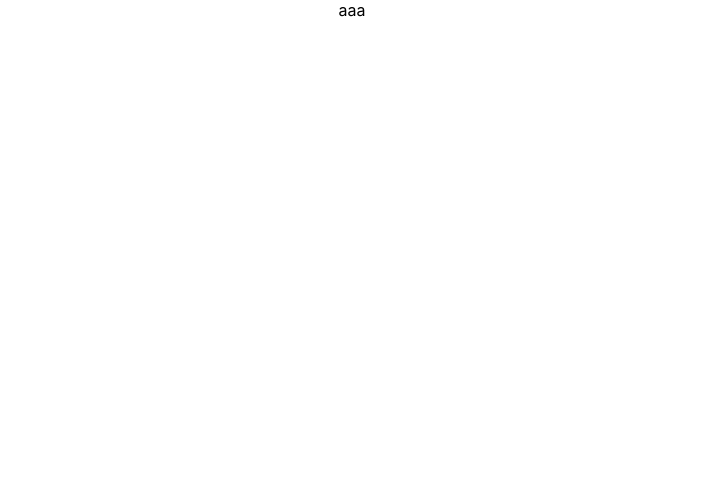
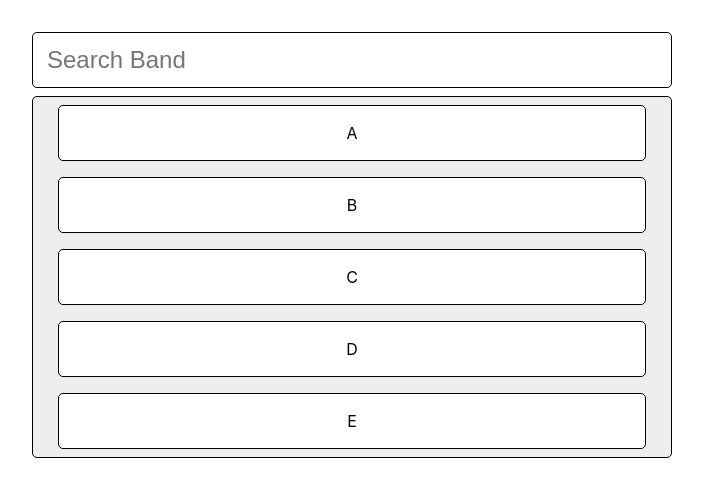
Before and after one commit to xndong1020/tricentis-code-test, a React (Create React App) app: page / in a window 1280 px wide. Shown: the top 496 px of the page, without its empty margins (288-991 px from the left). Built offline with nearby package versions, Linux system fonts and the light colour scheme; the HTML template or start-up script is replaced by a standard one.

Commit message:
Add style

```diff
--- a/src/App.css
+++ b/src/App.css
@@ -1,38 +1,46 @@
-.App {
-  text-align: center;
+* {
+  box-sizing: border-box;
 }
 
-.App-logo {
-  height: 40vmin;
-  pointer-events: none;
-}
-
-@media (prefers-reduced-motion: no-preference) {
-  .App-logo {
-    animation: App-logo-spin infinite 20s linear;
-  }
-}
-
-.App-header {
-  background-color: #282c34;
-  min-height: 100vh;
+.app-container {
+  margin-top: 32px;
   display: flex;
   flex-direction: column;
   align-items: center;
   justify-content: center;
-  font-size: calc(10px + 2vmin);
-  color: white;
 }
 
-.App-link {
-  color: #61dafb;
+.search-input {
+  width: 50vw;
+  height: 56px;
+  margin-bottom: 8px;
+  font-size: 1.5rem;
+  border: 1px solid #000;
+  border-radius: 5px;
+  text-indent: 12px;
 }
 
-@keyframes App-logo-spin {
-  from {
-    transform: rotate(0deg);
-  }
-  to {
-    transform: rotate(360deg);
-  }
+.lists {
+  width: 50vw;
+  background-color: #eee;
+  display: flex;
+  flex-direction: column;
+  align-items: center;
+  justify-content: center;
+  border: 1px solid #000;
+  border-radius: 5px;
 }
+
+
+.item {
+  background: #fff;
+  display: flex;
+  align-items: center;
+  justify-content: center;
+  width: 46vw;
+  height: 56px;
+  margin: 8px;
+  padding: 10px;
+  border: 1px solid #000;
+  border-radius: 5px;
+}
--- a/src/App.tsx
+++ b/src/App.tsx
@@ -1,12 +1,29 @@
-import React from 'react';
-import './App.css';
+import React, { FC, useMemo, useState } from 'react'
+import './App.css'
+import SearchItemsList from './component/SearchItemsList'
 
-function App() {
+const App: FC = () => {
+  const initSearchItems = useMemo(() => ['A', 'B', 'C', 'D', 'E'], [])
+  const [items, setItems] = useState(initSearchItems)
+  const [searchTerm, setSearchTerm] = useState('')
+
+  const handleSearch = (value: string) => {
+    setSearchTerm(value)
+  }
   return (
-    <div className="App">
-      aaa
+    <div className='app-container'>
+      <input
+        className='search-input'
+        type='text'
+        placeholder='Search Band'
+        value={searchTerm}
+        onChange={e => {
+          handleSearch(e.target.value)
+        }}
+      />
+      <SearchItemsList items={items} />
     </div>
-  );
+  )
 }
 
-export default App;
+export default App
--- /dev/null
+++ b/src/component/SearchItem.tsx
@@ -0,0 +1,11 @@
+import React, { FC, memo } from 'react'
+
+interface SearchItemProps {
+  item: string
+}
+
+const SearchItem: FC<SearchItemProps> = ({ item }) => {
+  return <div className='item'>{item}</div>
+}
+
+export default memo(SearchItem)
--- /dev/null
+++ b/src/component/SearchItemsList.tsx
@@ -0,0 +1,17 @@
+import React, { FC } from 'react'
+import SearchItem from './SearchItem'
+
+interface SearchItemsListProps {
+  items: string[]
+}
+
+const SearchItemsList: FC<SearchItemsListProps> = ({ items }) => {
+  return (
+    <div className="lists">
+      {items &&
+        items.map((item, index) => <SearchItem item={item} key={index} />)}
+    </div>
+  )
+}
+
+export default SearchItemsList
```
